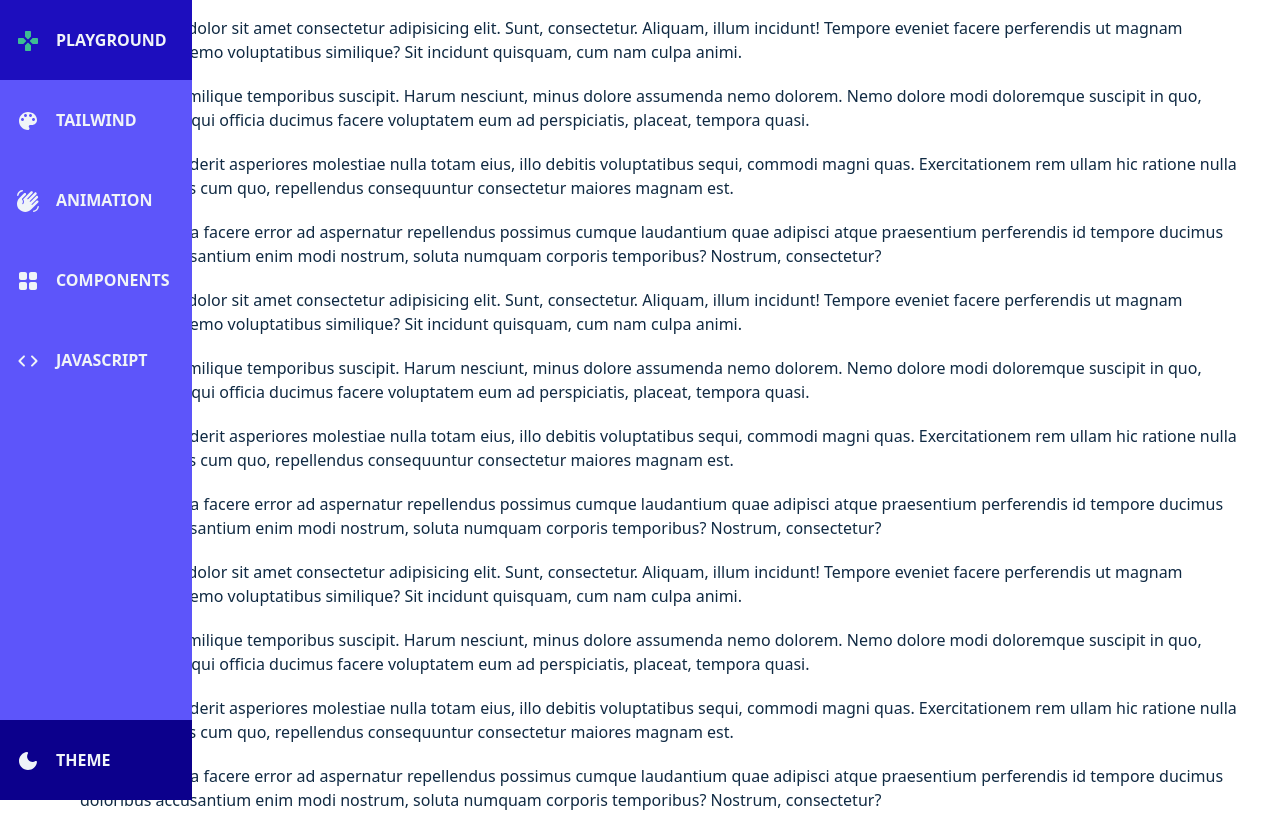
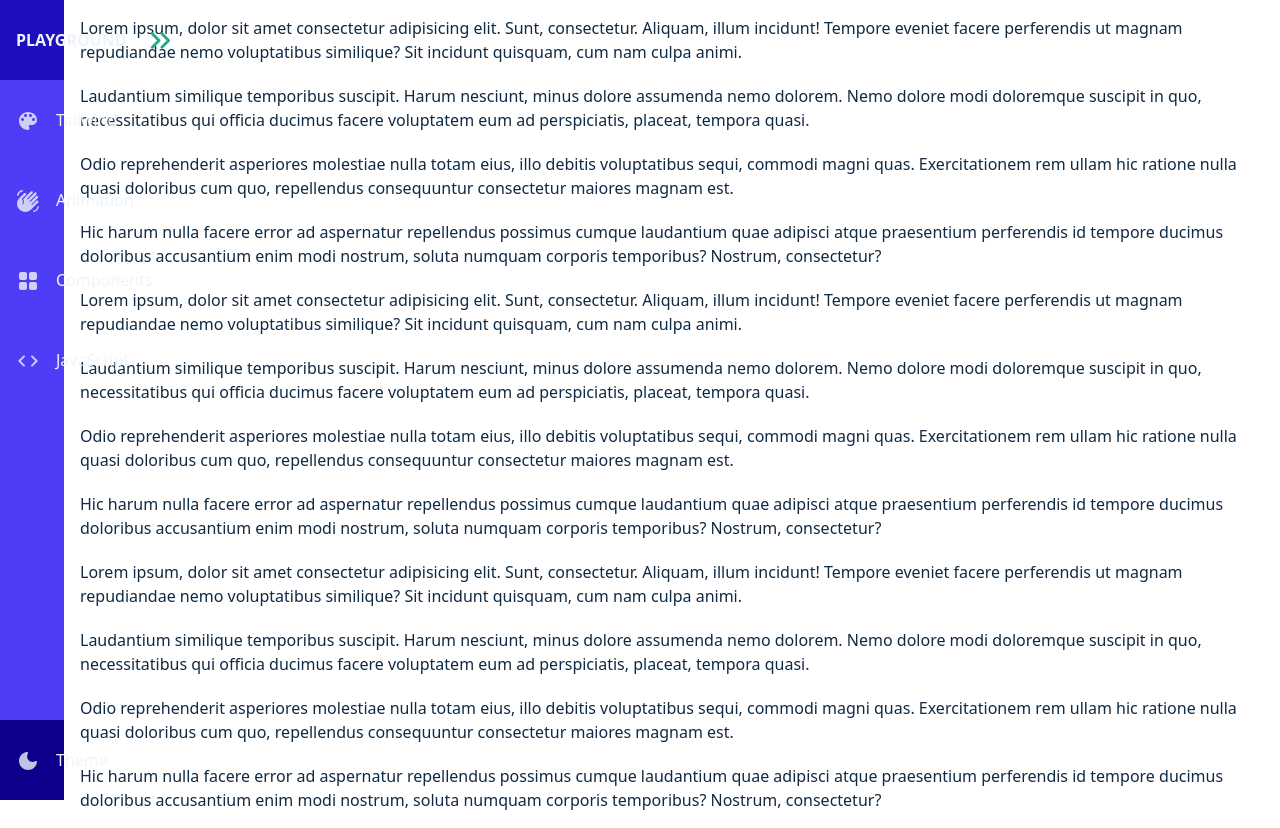
Before and after one commit to tjburton/dev-playground, a React (Vite) app: page / in a window 1280 px wide. Built offline with nearby package versions, Linux system fonts and the light colour scheme.

Commit message:
fixed sidebar text moving on hover

```diff
--- a/src/components/Sidebar.tsx
+++ b/src/components/Sidebar.tsx
@@ -1,17 +1,17 @@
-import { useState } from 'react';
 import styled from 'styled-components';
+
 import CodeRounded from '@mui/icons-material/CodeRounded';
 import ColorLensRoundedIcon from '@mui/icons-material/ColorLensRounded';
 import GridViewRounded from '@mui/icons-material/GridViewRounded';
 import WavingHandRoundedIcon from '@mui/icons-material/WavingHandRounded';
 import GamepadRoundedIcon from '@mui/icons-material/GamepadRounded';
 import DarkModeRoundedIcon from '@mui/icons-material/DarkModeRounded';
+import KeyboardDoubleArrowRightRoundedIcon from '@mui/icons-material/KeyboardDoubleArrowRightRounded';
 
 import { COLOURS, SIDEBAR_WIDTH } from '../styles/styles';
 const { primary, secondary, neutral } = COLOURS;
-type SectionTypes = 'Tailwind' | 'Animation' | 'Components' | 'JavaScript';
 
-const sections = [
+const SECTIONS = [
   { id: 1, name: 'Playground', icon: <GamepadRoundedIcon /> },
   { id: 2, name: 'Tailwind', icon: <ColorLensRoundedIcon /> },
   { id: 3, name: 'Animation', icon: <WavingHandRoundedIcon /> },
@@ -21,20 +21,19 @@ const sections = [
 ];
 
 const Sidebar = () => {
-  const [openSidebar, setOpenSidebar] = useState(false);
-
-  const handleClick = () => {
-    setOpenSidebar((prevState) => !prevState);
-  };
-
   return (
     <SidebarContainer>
       <StyledMenu>
-        {sections.map(({ name, icon }) => {
+        {SECTIONS.map(({ id, name, icon }) => {
           return (
             <StyledMenuItem key={name}>
-              <StyledIcon>{icon}</StyledIcon>
-              <StyledMenuHeading>{name.toUpperCase()}</StyledMenuHeading>
+              {id !== 1 && <StyledIcon>{icon}</StyledIcon>}
+              <StyledMenuHeading>{id === 1 ? name.toUpperCase() : name}</StyledMenuHeading>
+              {id === 1 && (
+                <StyledIcon>
+                  <KeyboardDoubleArrowRightRoundedIcon fontSize='large' />
+                </StyledIcon>
+              )}
             </StyledMenuItem>
           );
         })}
@@ -43,19 +42,15 @@ const Sidebar = () => {
   );
 };
 
-const ImageLogo = ({ imgSrc, heading }: { imgSrc: string; heading: string }) => (
-  <img src={imgSrc} alt={`${heading.toLowerCase()} logo`} />
-);
-
 const StyledMenuHeading = styled.div`
-  width: 5rem;
+  width: 9rem;
   display: none;
   color: ${neutral[50]};
 `;
 
 const StyledIcon = styled.div`
-  width: 2rem;
   color: ${neutral[50]};
+  opacity: 0.8;
 `;
 
 const StyledMenuItem = styled.div`
@@ -63,15 +58,18 @@ const StyledMenuItem = styled.div`
   height: 5rem;
   align-items: center;
   width: 100%;
-  gap: 0.5rem;
   color: ${primary[900]};
-  font-weight: 600;
   padding-left: 1rem;
+  gap: 1rem;
 
   &:first-child {
     background-color: ${primary[900]};
     color: ${primary[50]};
-    font-weight: bold;
+    font-weight: 600;
+
+    ${StyledIcon} {
+      color: ${secondary[500]};
+    }
   }
 
   &:last-child {
@@ -87,7 +85,8 @@ const StyledMenuItem = styled.div`
   }
 
   &:hover ${StyledIcon} {
-    color: ${secondary[400]};
+    color: ${secondary[500]};
+    opacity: 1;
   }
 `;
 
@@ -101,10 +100,11 @@ const SidebarContainer = styled.div`
   position: fixed;
   height: 100vh;
   width: ${SIDEBAR_WIDTH};
-  background-color: ${primary[500]};
+  background-color: ${primary[600]};
+  transition: width 200ms ease;
 
   &:hover {
-    width: 12rem;
+    width: 14rem;
   }
 
   &:hover ${StyledMenuHeading} {
--- a/src/index.css
+++ b/src/index.css
@@ -11,7 +11,7 @@ body {
 }
 
 ::-webkit-scrollbar {
-  width: 0.25rem;
+  width: 0.4rem;
 }
 
 ::-webkit-scrollbar-track {
```
Also changed, not shown: 1 other file (tests, documents, lock files or other folders).
